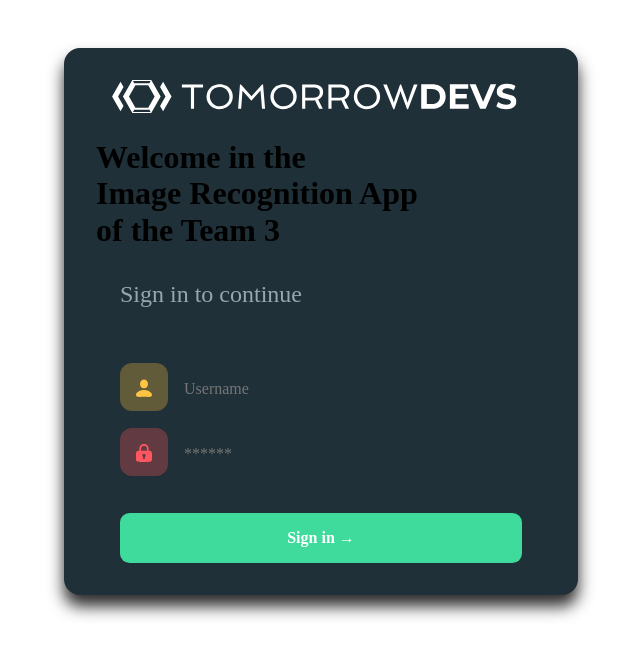
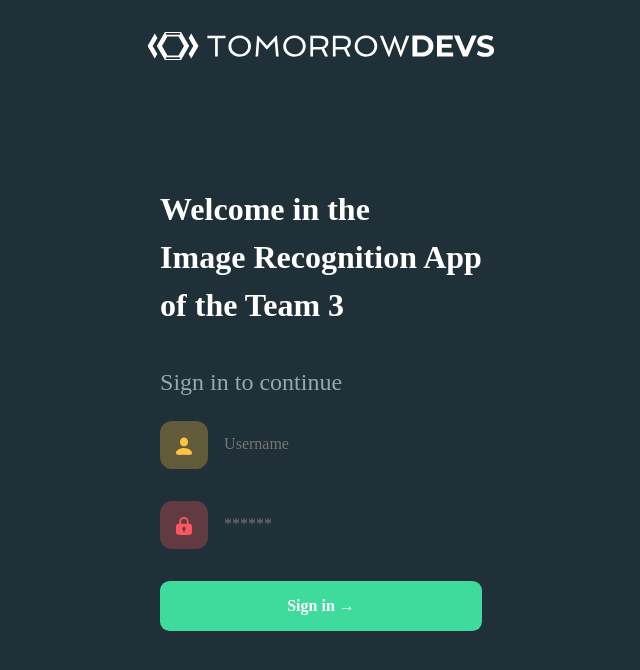
Before and after one commit to TD-team3/img-recognition-web-app-fe, a website built with webpack: page src/index.html in a window 1280 px wide. Shown: the whole page, without its empty margins (319-959 px from the left). Built offline with nearby package versions, Linux system fonts and the light colour scheme; files whose address does not match are found by name.

Commit message:
Completata pagina login

```diff
--- a/src/assets/scss/elements/_buttons.scss
+++ b/src/assets/scss/components/_buttons.scss
@@ -1,9 +1,4 @@
-.button__panel {
-  margin: 2em 0 0;
-  width: 100%;
-}
-
-.button__panel .button {
+.c-button {
   background: #3fdb9c;
   border: none;
   border-radius: 0.6em;
--- /dev/null
+++ b/src/assets/scss/components/_forms.scss
@@ -0,0 +1,57 @@
+.c-form {
+  &__wrapper {
+    max-width: 100%;
+
+    padding: 0 var(--spacing-x4);
+    @media only screen and (min-width: 28.125em) {
+      max-width: 370px;
+    }
+  }
+  &__logo {
+    width: 90%;
+    text-align: center;
+    margin-left: 1em;
+  }
+  &__item {
+    margin-bottom: var(--spacing-x4);
+    width: 100%;
+    display: flex;
+  }
+  &__icon__container {
+    width: 3em;
+    height: 3em;
+    border-radius: 0.75em;
+  }
+  &__icon {
+    padding: 1em;
+    max-width: none;
+  }
+  &__item input {
+    background: #1f3038;
+    border: none;
+    color: #96a7af;
+    font-family: Source Sans Pro;
+    font-size: 1em;
+    padding-left: 1em;
+    position: relative;
+    transition: border-color 0.3s;
+    width: 100%;
+    border-bottom: 0.1em solid #1d2e35;
+
+    &:focus {
+      border-bottom: 2px solid #c0c0c0;
+      outline: none;
+    }
+  }
+}
+
+/*@media only screen and (min-width: 28.125em) {
+  .form__wrapper {
+    background: #1f3038;
+    margin: 3em auto;
+    padding: 2em 2em;
+    max-width: 450px;
+    box-shadow: 0 0.7em 1em 0em rgb(44, 42, 42);
+    border-radius: 1em;
+  }
+}*/
--- a/src/assets/scss/elements/_forms.scss
+++ /dev/null
@@ -1,69 +0,0 @@
-.form__wrapper {
-  background: #1f3038;
-  margin: 3em auto;
-  padding: 0 1em;
-  max-width: 370px;
-}
-
-form {
-  padding: 0 1.5em;
-}
-
-.form__logo {
-  width: 90%;
-  text-align: center;
-  margin-left: 1em;
-}
-
-.form__subtitle {
-  font-family: Source Sans Pro;
-  font-size: 1.5em;
-  line-height: 1.75em;
-  color: #96a7af;
-  margin-bottom: 2em;
-  margin-left: 1em;
-}
-
-.form__item {
-  margin-bottom: 0.75em;
-  width: 100%;
-  display: flex;
-}
-
-.form__icon__container {
-  width: 3em;
-  height: 3em;
-  border-radius: 0.75em;
-}
-
-.form__icon {
-  padding: 1em;
-}
-
-.form__item input {
-  background: #1f3038;
-  border: none;
-  color: #96a7af;
-  font-family: Source Sans Pro;
-  font-size: 1em;
-  padding-left: 1em;
-  height: 50px;
-  transition: border-color 0.3s;
-  width: 100%;
-  border-bottom: 0.1em solid #1d2e35;
-  &:focus {
-    border-bottom: 2px solid #c0c0c0;
-    outline: none;
-  }
-}
-
-@media only screen and (min-width: 28.125em) {
-  .form__wrapper {
-    background: #1f3038;
-    margin: 3em auto;
-    padding: 2em 2em;
-    max-width: 450px;
-    box-shadow: 0 0.7em 1em 0em rgb(44, 42, 42);
-    border-radius: 1em;
-  }
-}
--- /dev/null
+++ b/src/assets/scss/elements/_generic.scss
@@ -0,0 +1,10 @@
+body {
+  background-color: var(--grey-darker);
+  min-height: 100vh;
+  display: flex;
+  font-family: Source Sans Pro;
+}
+img {
+  max-width: 100%;
+  display: block;
+}
--- /dev/null
+++ b/src/assets/scss/elements/_typography.scss
@@ -0,0 +1,9 @@
+h1 {
+  font-family: Source Sans Pro;
+  font-style: normal;
+  font-weight: bold;
+  padding: var(--spacing-x2) 0;
+  line-height: 1.5em;
+  color: var(--white);
+  margin: 0;
+}
--- a/src/assets/scss/main.scss
+++ b/src/assets/scss/main.scss
@@ -22,9 +22,15 @@
 ↥↥↥↥↥↥↥↥↥↥↥↥↥↥↥↥↥↥↥↥↥↥↥↥↥↥↥↥↥↥↥↥↥↥↥↥↥↥↥↥↥↥↥↥↥↥↥↥↥↥↥↥↥↥↥↥↥↥↥↥↥↥↥↥↥↥ */
 
 @import "./settings/settings";
-@import "./settings/colors";
 
 @import "./generic/normalize";
 
-@import "./elements/buttons";
-@import "./elements/forms";
+@import "./elements/typography";
+@import "./elements/generic";
+
+@import "./objects/layout";
+
+@import "./components/buttons";
+@import "./components/forms";
+
+@import "./trumps/utilities";
--- /dev/null
+++ b/src/assets/scss/objects/_layout.scss
@@ -0,0 +1,17 @@
+.o-container {
+  flex: 1;
+  display: flex;
+  justify-content: center;
+  align-items: center;
+}
+.o-logo {
+  position: fixed;
+  top: var(--spacing-x4);
+  padding: 0 var(--spacing-x4);
+
+  margin: 0;
+  @media only screen and (min-width: 28.125em) {
+    left: 50%;
+    transform: translateX(-50%);
+  }
+}
--- a/src/assets/scss/settings/_settings.scss
+++ b/src/assets/scss/settings/_settings.scss
@@ -1,7 +1,7 @@
 :root {
-  --gray-light: #f2f2f2;
-  --gray-dark: #30444e;
-  --gray-darker: #1f2e35;
+  --grey-light: #f2f2f2;
+  --grey-dark: #30444e;
+  --grey-darker: #1f3038;
   --white: #ffffff;
   --black: #000000;
   --red: #ff464f;
@@ -16,6 +16,9 @@
   --spacing-x3: calc(var(--spacing) * 3);
   --spacing-x4: calc(var(--spacing) * 4);
   --spacing-x5: calc(var(--spacing) * 5);
+  --spacing-x6: calc(var(--spacing) * 6);
+  --spacing-x7: calc(var(--spacing) * 7);
+  --spacing-x8: calc(var(--spacing) * 8);
 
   --font-normal: 16px;
   --font-large: calc(var(--font-normal) * 1.5);
--- a/src/assets/scss/settings/_colors.scss
+++ b/src/assets/scss/trumps/_utilities.scss
@@ -5,3 +5,7 @@
 .red {
   background-color: var(--red-dark);
 }
+.subtitle {
+  font-size: 1.5em;
+  color: #96a7af;
+}
--- a/src/index.html
+++ b/src/index.html
@@ -1,17 +1,20 @@
 <!DOCTYPE html>
 <html lang="en">
   <head>
-    <meta charset="UTF-8">
-    <meta name="viewport" content="width=device-width, initial-scale=1.0">
+    <meta charset="UTF-8" />
+    <meta name="viewport" content="width=device-width, initial-scale=1.0" />
     <title>Document</title>
 
-    <meta name="author" content="Team 3 Front-End: Mauro Jonathan Ferrara | Pasquale Errico | Alan Sechi  Back-End: Aldo  Telese | Andrea Orlando | Giacomo Dell'omo | Loredana Peterlicean">
-    <link rel="icon" href="" type="image/icon type">
-    <meta name=”robots” content="index, follow">
-    <meta property="og:image" content="ht">
-    <meta name="viewport" content="width=device-width, initial-scale=1.0">
-    <meta name="keywords" content="">
-    <meta name="description" content="">
+    <meta
+      name="author"
+      content="Team 3 Front-End: Mauro Jonathan Ferrara | Pasquale Errico | Alan Sechi  Back-End: Aldo  Telese | Andrea Orlando | Giacomo Dell'omo | Loredana Peterlicean"
+    />
+    <link rel="icon" href="" type="image/icon type" />
+    <meta name="”robots”" content="index, follow" />
+    <meta property="og:image" content="ht" />
+    <meta name="viewport" content="width=device-width, initial-scale=1.0" />
+    <meta name="keywords" content="" />
+    <meta name="description" content="" />
     <meta property="og:locale" content="en" />
     <meta property="og:type" content="website" />
     <meta property="og:title" content="" />
@@ -23,36 +26,62 @@
     <meta name="twitter:description" content="" />
     <meta name="twitter:title" content="" />
     <meta name="twitter:image" content="ht" />
-    <meta http-equiv="X-UA-Compatible" content="ie=edge">
+    <meta http-equiv="X-UA-Compatible" content="ie=edge" />
     <link rel="canonical" href="" />
-
   </head>
   <body>
-    <div class="form__wrapper">
-        <img class="form__logo" src="assets/SVG/logo.svg" alt="">
+    <figure class="o-logo">
+      <img src="./assets/images/logo.svg" alt="" />
+    </figure>
 
-        <h1>Welcome in the <br> Image Recognition App <br> of the Team 3</h1>
-
-        <p class="form__subtitle">Sign in to continue</p>
-        <form>
-            <div class="form__item">
-                <div class="form__icon__container yellow">
-                    <img class="form__icon" src="assets/SVG/usernameIcon.svg" alt="">
+    <section class="o-container">
+      <div class="c-form">
+        <div class="c-form__wrapper">
+          <h1>
+            Welcome in the <br />
+            Image Recognition App <br />
+            of the Team 3
+          </h1>
+          <p class="subtitle">Sign in to continue</p>
+          <form id="form1">
+            <div class="c-form__item">
+              <div class="c-form__icon__container yellow">
+                <img
+                  class="c-form__icon"
+                  src="./assets/images/usernameIcon.svg"
+                  alt=""
+                />
               </div>
               <label for="email"></label>
-                <input type="email" name="email" required="required" placeholder="Username"></input>
+              <input
+                type="email"
+                name="email"
+                required="required"
+                placeholder="Username"
+              />
             </div>
-            <div class="form__item">
-                <div class="form__icon__container red">
-                    <img class="form__icon" src="assets/SVG/passwordIcon.svg" alt="">
+            <div class="c-form__item">
+              <div class="c-form__icon__container red">
+                <img
+                  class="c-form__icon"
+                  src="./assets/images/passwordIcon.svg"
+                  alt=""
+                />
               </div>
               <label for="password"></label>
-                <input type="password" name="password" required="required" placeholder="******"></input>
+              <input
+                type="password"
+                name="password"
+                required="required"
+                placeholder="******"
+              />
             </div>
-            <div class="button__panel">
-                <input type="submit" class="button" title="Sign In" value="Sign in &#8594;"></input>
-            </div>
+            <button type="submit" class="c-button" form="form1" value="Submit">
+              Sign in &#8594;
+            </button>
           </form>
         </div>
+      </div>
+    </section>
   </body>
 </html>
```
Lines whose indentation alone changed are shown as unchanged.
